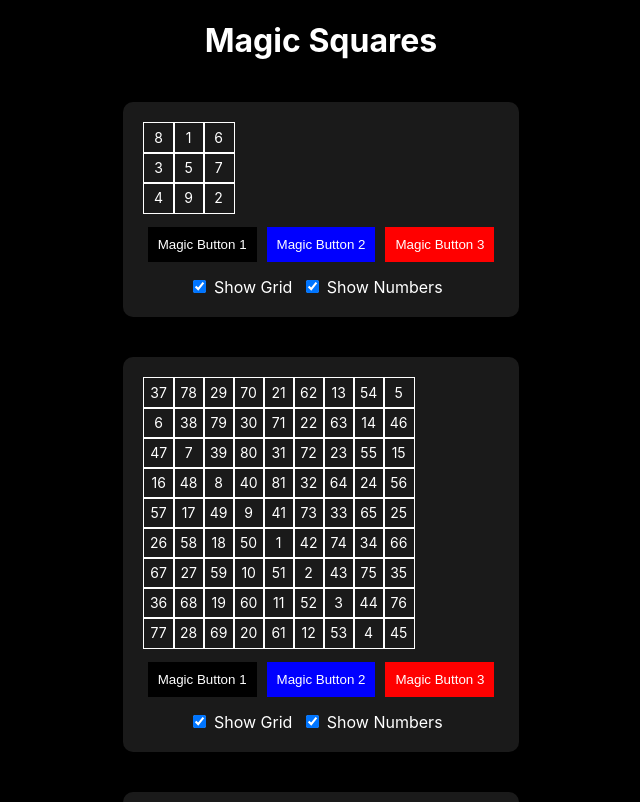
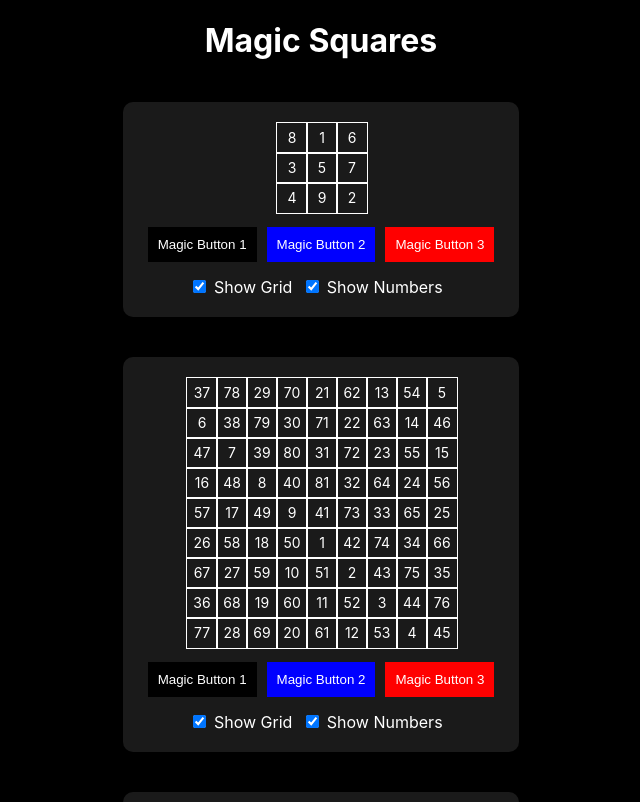
Before and after one commit to mechaloctopus/magic-squares, a React (Create React App) app: page / in a window 1280 px wide. Shown: the top 802 px of the page, without its empty margins (319-959 px from the left). Built offline with nearby package versions, Linux system fonts and the light colour scheme.

Commit message:
Update App.css

```diff
--- a/src/App.css
+++ b/src/App.css
@@ -13,7 +13,7 @@
     position: relative;
     display: flex;
     flex-direction: column;
-    align-items: flex-start;
+    align-items: center; /* Center align */
     margin: 20px;
     background-color: #1a1a1a;
     padding: 20px;
```
